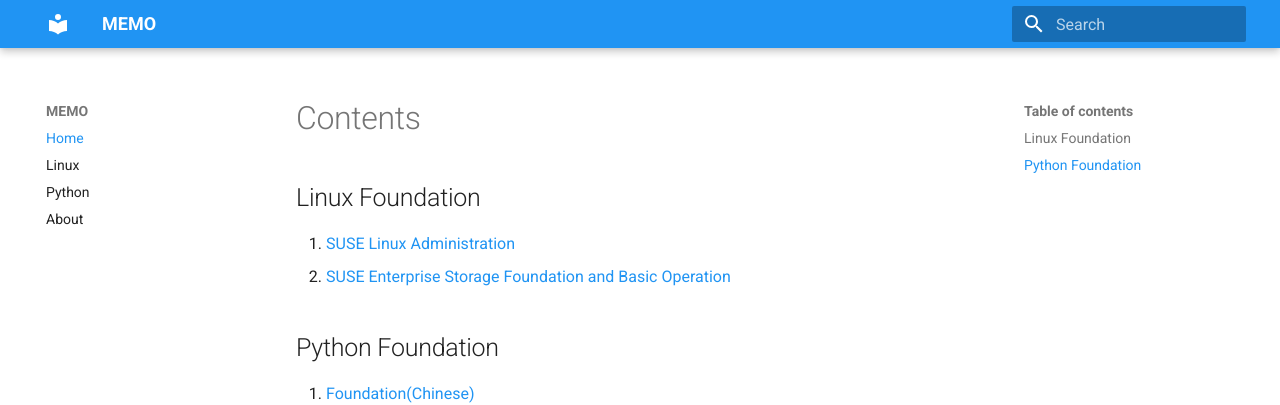
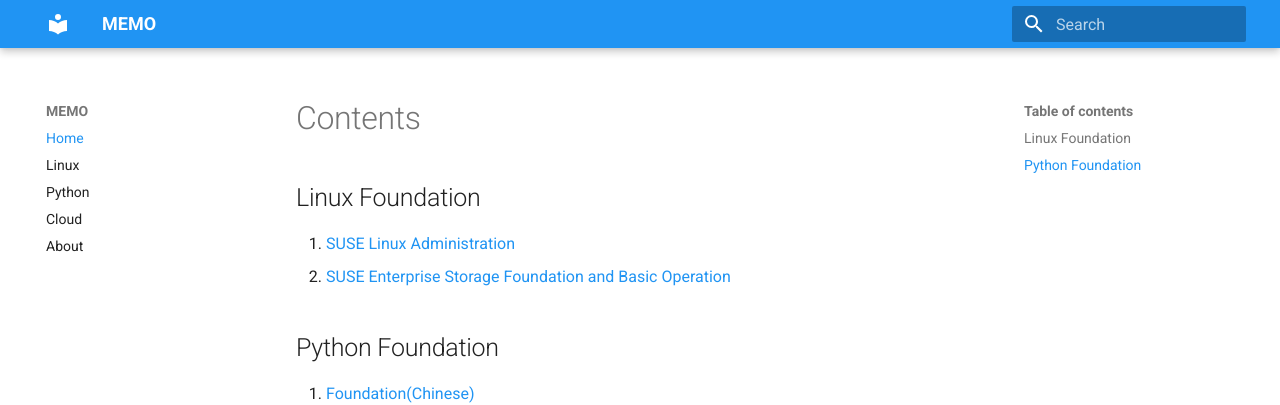
Before and after one commit to huyuhui001/mySite, an MkDocs documentation site: the page built from docs/index.md, in a window 1280 px wide. Shown: the top 405 px of the page. Built offline with MkDocs 1.6.1 and Material for MkDocs 9.7.7, drawn with Linux system fonts in a browser that asks for light colours.

Commit message:
mkdocs config

```diff
--- a/mkdocs.yml
+++ b/mkdocs.yml
@@ -4,6 +4,7 @@
         - Home: index.md
         - Linux: linux.md
         - Python: python.md
+        - Cloud: cloud.md
         - About: about.md
 theme:
   name: 'material'
```
